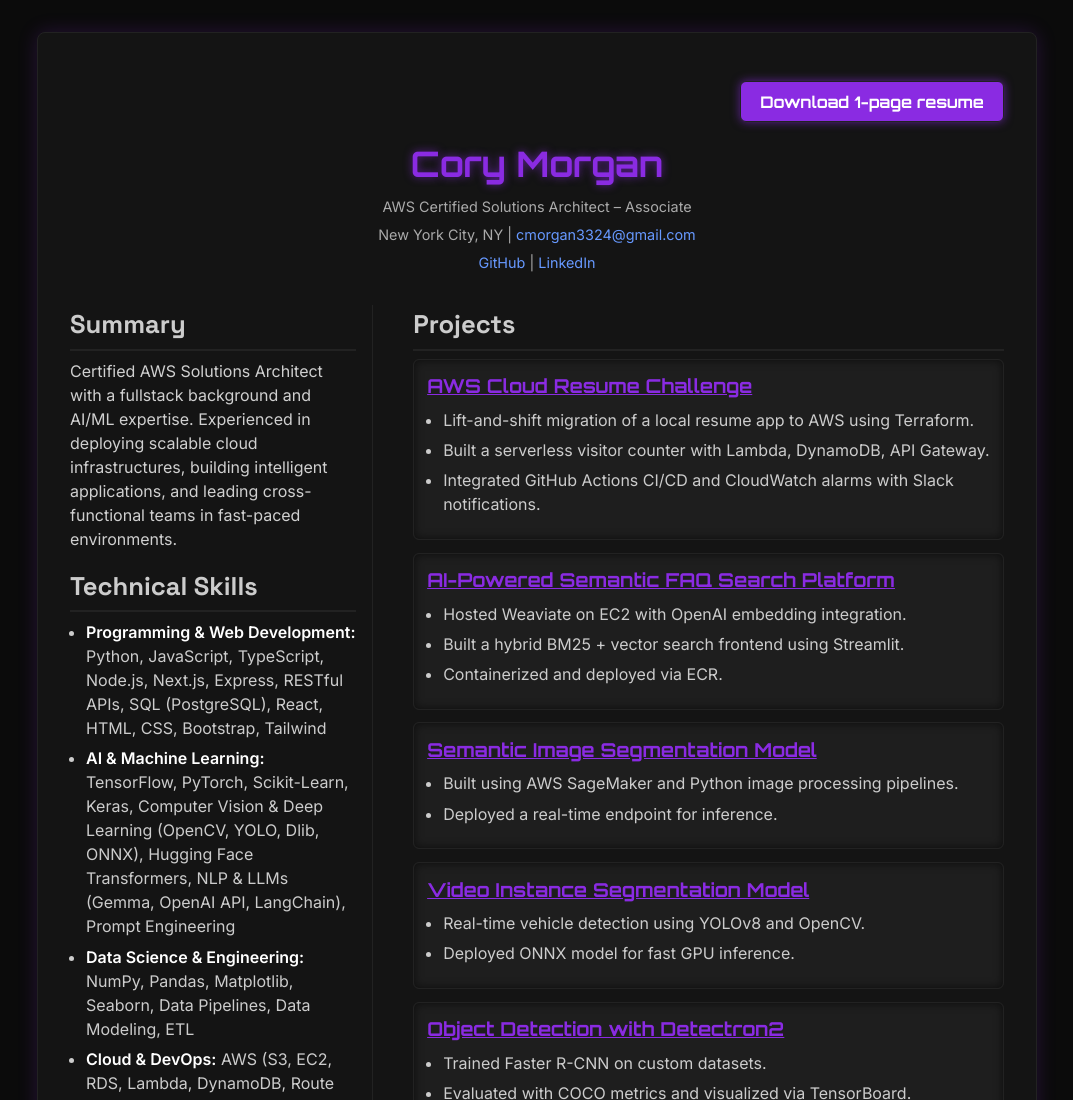
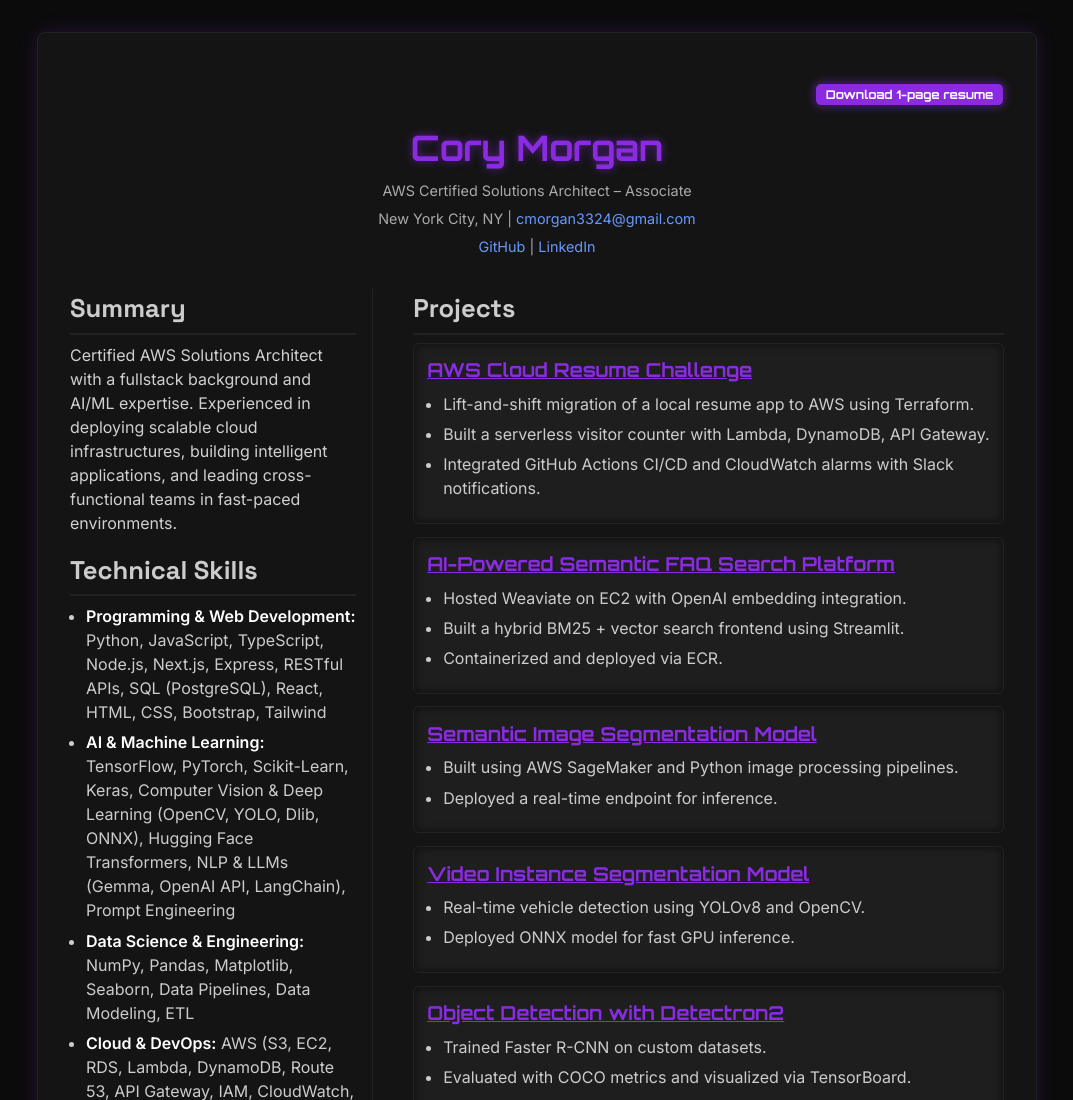
Before and after one commit to cmorgan3324/cloud-resume-challenge, a website: page legacy-resume/public/index.html in a window 1280 px wide. Shown: the top 1100 px of the page, without its empty margins (103-1176 px from the left). Drawn offline with Linux system fonts and the light colour scheme; no server answers.

Commit message:
Adjusted button styling

```diff
--- a/legacy-resume/public/index.html
+++ b/legacy-resume/public/index.html
@@ -16,9 +16,9 @@
       <button
         id="download-btn"
         style="
-            padding: 0.6rem 1.2rem;
+            padding: 0.2rem 0.6rem;
             font-family: 'Orbitron', sans-serif;
-            font-size: 1rem;
+            font-size: 0.75rem;
             font-weight: 600;
             color: #ffffff;
             background-color: #8A2BE2;
```
